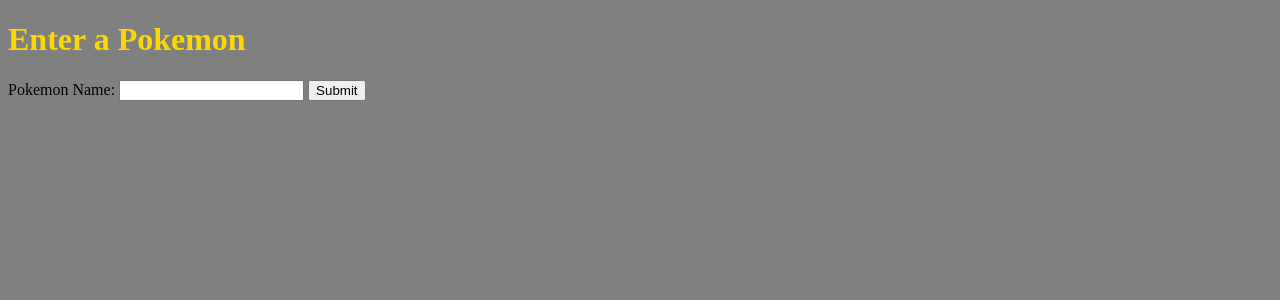
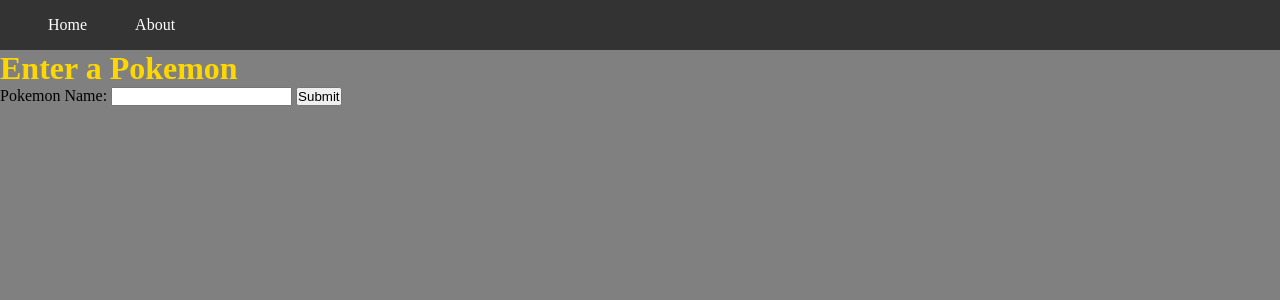
Before and after one commit to otreanor1203/pokemon-matchup-calculator, a Flask app: page / in a window 1280 px wide. Shown: the top 300 px of the page. Run offline with Flask 3, Linux system fonts and the light colour scheme.

Commit message:
Navbar, base.html, and some cleanup

```diff
--- a/app.py
+++ b/app.py
@@ -3,59 +3,30 @@
 
 app = Flask(__name__)
 
-onResult = False
-pokemon_name = ""
-variety_list = []
-variety = 0
-fromPost = False
+pokemonName = ""
+varietyList = []
 
-# typeImages = {
-#         'normal': 'normal.png',
-#         'fire': 'fire.png',
-#         'water': 'water.png',
-#         'electric': 'electric.png',
-#         'grass': 'grass.png',
-#         'ice': 'ice.png',
-#         'fighting': 'fighting.png',
-#         'poison': 'poison.png',
-#         'ground': 'ground.png',
-#         'flying': 'flying.png',
-#         'psychic': 'psychic.png',
-#         'bug': 'bug.png',
-#         'rock': 'rock.png',
-#         'ghost': 'ghost.png',
-#         'dragon': 'dragon.png',
-#         'dark': 'dark.png',
-#         'steel': 'steel.png',
-#         'fairy': 'fairy.png'
-# }
-
-@app.route('/result/<pokemon_name>', methods = ['GET', 'POST'])
-def result(pokemon_name):
-    global fromPost
-    if fromPost:
-        fromPost = False
-        return render_template('result.html', varietyList = variety_list, index = 0)
-    else:
-        return redirect(url_for('index'))
+@app.route('/result/<pokemonName>', methods = ['GET', 'POST'])
+def result(pokemonName):
+        return render_template('result.html', styleSheet = "resultStyles.css", varietyList = varietyList, index = 0)
 
 @app.route('/', methods=['GET', 'POST'])
 def index():
-    global onResult, pokemon_name, variety_list, variety, fromPost
+    global pokemonName, varietyList
     if request.method == 'POST':
-        if not onResult:
-            onResult = True
-            pokemon_name = request.form['pokemon_name']
-            variety_list = getEverything(pokemon_name)
-            if variety_list:
-                fromPost = True
-                return redirect(url_for('result', pokemon_name = pokemon_name))
-            else:
-                onResult = False
-                return render_template('index.html', error="Pokemon not found!")
+        pokemonName = request.form['pokemonName']
+        varietyList = getEverything(pokemonName)
+        if varietyList:
+            return redirect(url_for('result', pokemonName = pokemonName))
+        else:
+            return render_template('index.html', styleSheet = "indexStyles.css", error="Pokemon not found!")
+    return render_template('index.html', styleSheet = "indexStyles.css")
 
-    onResult = False
-    return render_template('index.html')
+# NEXT TASK -- MAKE AN ERROR PAGE OR SESSION
+
+@app.route('/about', methods=['GET'])
+def about():
+    return render_template("about.html", styleSheet = "aboutStyles.css")
 
 
 if __name__ == '__main__':
--- /dev/null
+++ b/static/aboutStyles.css
@@ -0,0 +1,3 @@
+body{
+    color: magenta;
+}
--- /dev/null
+++ b/static/defaultStyles.css
@@ -0,0 +1,40 @@
+* {
+    margin: 0;
+    padding: 0;
+    box-sizing: border-box;
+    }
+
+    /* Navbar styling */
+.navbar {
+    display: flex;
+    justify-content: space-between;
+    align-items: center;
+    background-color: #333;
+    padding: 1rem;
+    }
+
+    /* Navigation links styling */
+    .navbar ul {
+    list-style: none;
+    display: flex;
+    }
+
+.navbar ul li {
+    margin-left: 1rem;
+    }
+
+.navbar ul li a {
+    color: #fff;
+    text-decoration: none;
+    padding: 0.5rem 1rem;
+    transition: background-color 0.3s ease;
+    }
+
+    /* Hover effect for links */
+.navbar ul li a:hover {
+    background-color: #555;
+    }
+
+body{
+    background-color: gray;
+}
--- a/static/indexStyles.css
+++ b/static/indexStyles.css
@@ -1,9 +1,5 @@
 h1{
   color: gold;
-}
-
-body{
-  background-color: grey;
 }
 
 
--- a/static/resultStyles.css
+++ b/static/resultStyles.css
@@ -1,9 +1,5 @@
-#pokemon_name{
+#pokemonName{
     text-transform: capitalize;
     font-weight: bolder;
     color: gold;
 }
-
-body{
-    background-color: gray;
-}
--- /dev/null
+++ b/templates/base.html
@@ -0,0 +1,19 @@
+<!DOCTYPE html>
+<html lang="en">
+    <head>
+        <meta charset="UTF-8">
+        <title>{% block title %}DEFAULT{% endblock %}</title>
+        <link rel = "stylesheet" href="{{ url_for('static', filename='defaultStyles.css') }}">
+        {% block style %}{% endblock %}
+    </head>
+    <body>
+    <nav class="navbar">
+        <ul>
+            <li><a href = "{{ url_for('index') }}">Home</a></li>
+            <li> <a href = "{{ url_for('about') }}">About</a></li>
+        </ul>
+    </nav>
+
+{% block content %}
+
+{% endblock %}
--- a/templates/index.html
+++ b/templates/index.html
@@ -1,16 +1,15 @@
-<!DOCTYPE html>
+{% extends 'base.html' %}
 
-<html lang="en">
-    <head>
-        <meta charset="UTF-8">
-        <title>Pokemon Type Weaknesses</title>
-        <link rel = "stylesheet" href="{{ url_for('static', filename='indexStyles.css') }}">
-    </head>
-    <body>
+{% block title %}Pokemon App{% endblock %}
+
+{% block style %}<link rel = "stylesheet" href="{{ url_for('static', filename='indexStyles.css') }}">{% endblock %}
+
+{% block content %}
+
         <h1>Enter a Pokemon</h1>
         <form method="POST">
-            <label for="pokemon_name">Pokemon Name:</label>
-            <input type="text" id="pokemon_name" name="pokemon_name" required>
+            <label for="pokemonName">Pokemon Name:</label>
+            <input type="text" id="pokemonName" name="pokemonName" required>
             <button type="submit">Submit</button>
         </form>
         {% if error %}
@@ -18,3 +17,5 @@
         {% endif %}
     </body>
 </html>
+
+{% endblock %}
```
Also changed, not shown: TestingStuff/g.py (deleted, +0 -37 lines), templates/about.html (added, +13 -0 lines), templates/result.html (+10 -14 lines).
